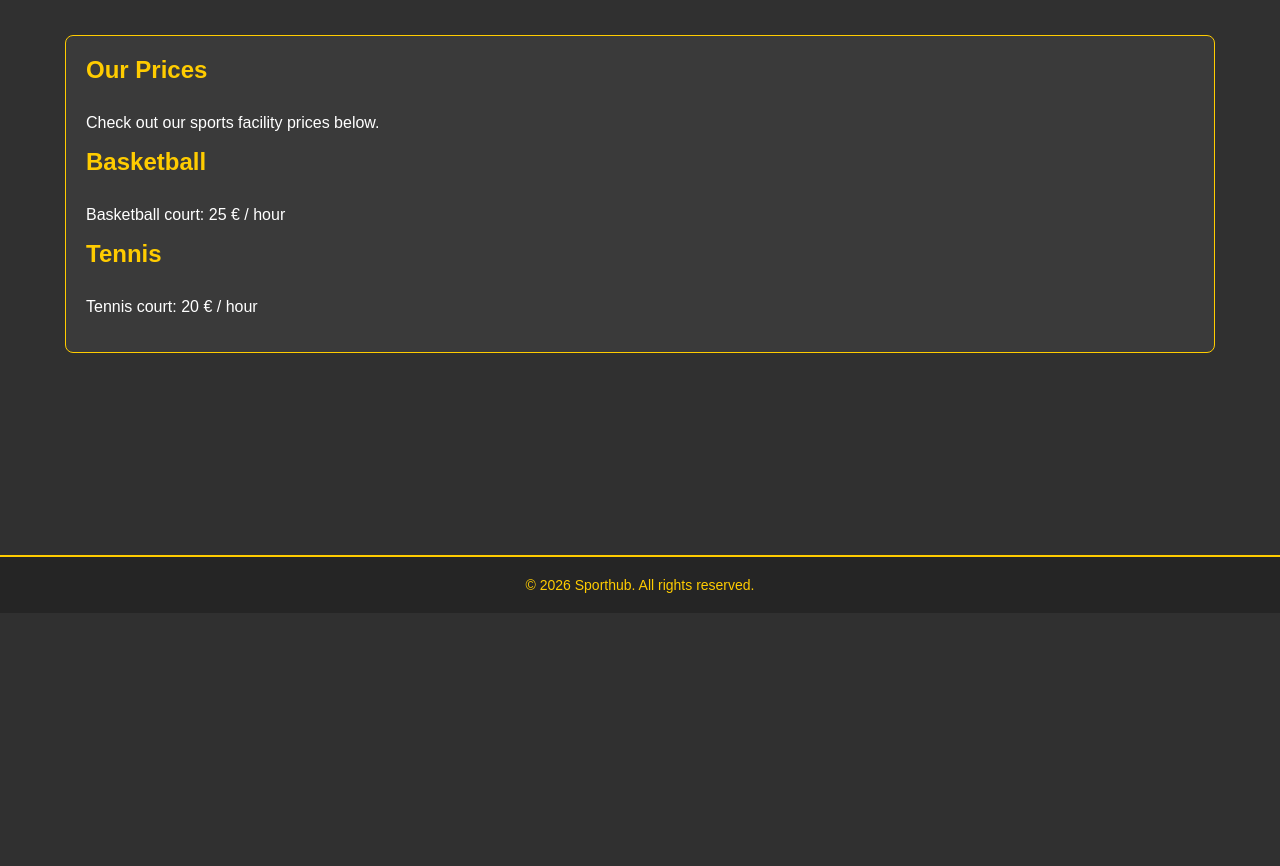
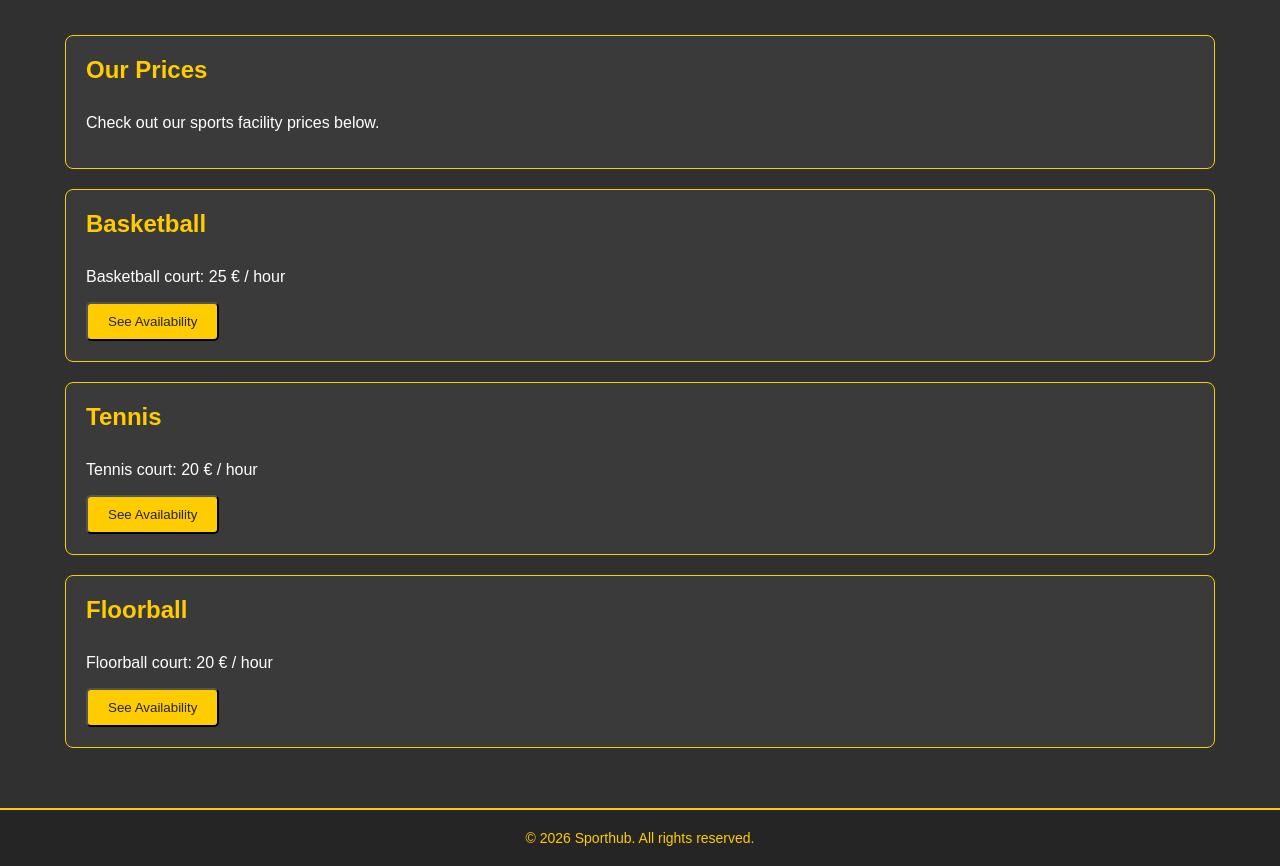
Before and after one commit to JJDyels/Software-engineering-project, a plain HTML site: page pricing.html in a window 1280 px wide. Shown: the part 187-1053 px from the top of the page. Before the commit the page ends 800 px from the top, so only its background shows below. Drawn offline with Linux system fonts and the light colour scheme.

Commit message:
Added button

```diff
--- a/pricing.html
+++ b/pricing.html
@@ -38,11 +38,27 @@
             <h1>Our Prices</h1>
             <p>Check out our sports facility prices below.</p>
 
+        </section>
+
+        <section class="card">
             <h2>Basketball</h2>
             <p>Basketball court: 25 € / hour</p>
 
+            <button class="book-button">See Availability</button>
+        </section>
+
+        <section class="card">
             <h2>Tennis</h2>
             <p>Tennis court: 20 € / hour</p>
+
+            <button class="book-button">See Availability</button>
+        </section>
+
+        <section class="card">
+            <h2>Floorball</h2>
+            <p>Floorball court: 20 € / hour</p>
+
+            <button class="book-button">See Availability</button>
         </section>
 
     </main>
--- a/style.css
+++ b/style.css
@@ -109,6 +109,16 @@ body {
     overflow: hidden;
 }
 
+.book-button {
+    display: inline-block;
+    padding: 10px 20px;
+    background-color: #ffcc00;
+    color: #252525;
+    text-decoration: none;
+    border-radius: 5px;
+    transition: background-color 0.3s ease;
+}
+
 /*PICTURE CAROUSEL */
 .carousel-section {
     margin-bottom: 60px;
```
